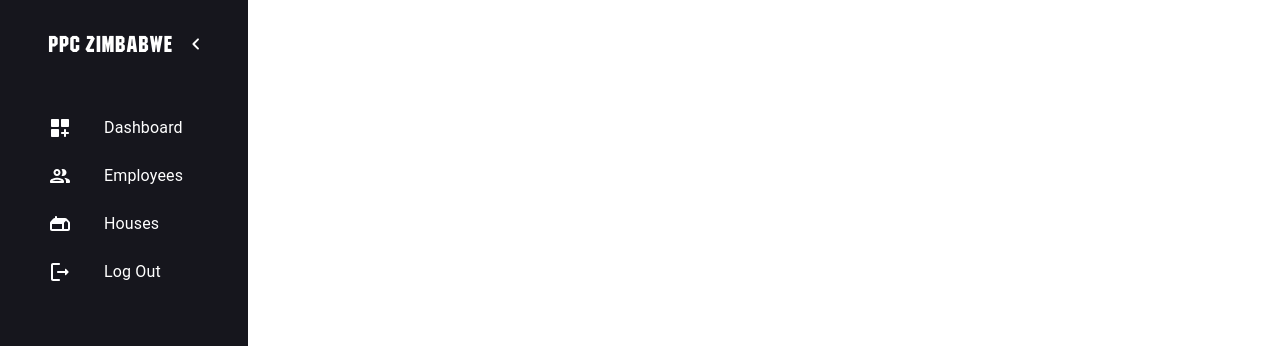
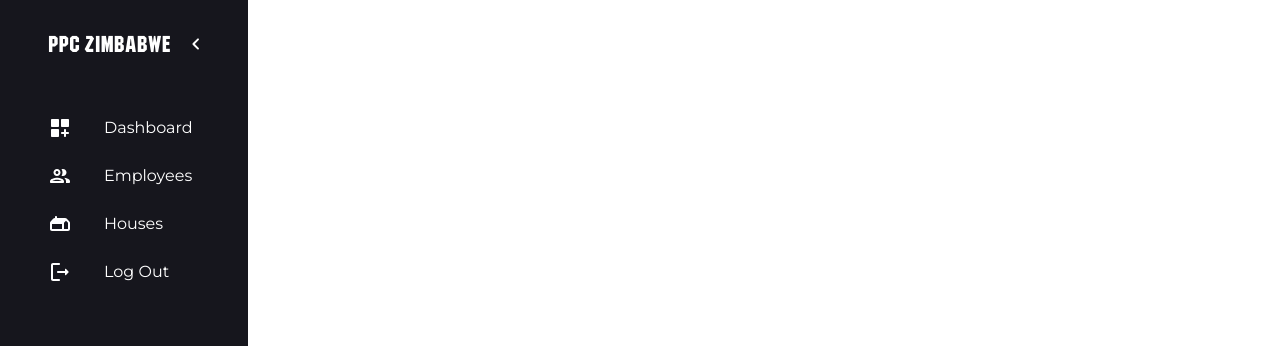
Before and after one commit to beverly-m/house-auction, a React (Create React App) app in the folder client/: page /admin/dashboard in a window 1280 px wide. Shown: the top 346 px of the page. Built offline with nearby package versions, Linux system fonts and the light colour scheme; the HTML template or start-up script is replaced by a standard one.

Commit message:
sidebar font family, change typography in theme

```diff
--- a/client/src/App.js
+++ b/client/src/App.js
@@ -4,7 +4,6 @@
 import AddBid from "./pages/AddBid";
 import BidInfo from "./pages/BidInfo";
 import NoPage from "./pages/NoPage";
-import Admin from "./pages/Admin";
 import "./index";
 import Layout from './tabs/layout';
 import Dashboard from './tabs/dashboard';
@@ -19,6 +18,9 @@
       main: "#ffffff",
     },
   },
+  typography: {
+    fontFamily: "Montserrat, Source Sans 3, Helvetica Neue, sans-serif"
+  }
 })
 
 function App() {
--- a/client/src/components/Sidebar.js
+++ b/client/src/components/Sidebar.js
@@ -97,7 +97,7 @@
                             {navItems.map(({ text, icon }) => {
                                 const lcText = text.toLowerCase();
                                 return (
-                                    <ListItem key={text} disablePadding>
+                                    <ListItem key={text} sx={{fontFamily: "Montserrat"}} disablePadding>
                                         <ListItemButton onClick={() => {
                                             navigate(`/admin/${lcText}`);
                                             setActive(lcText);
```
